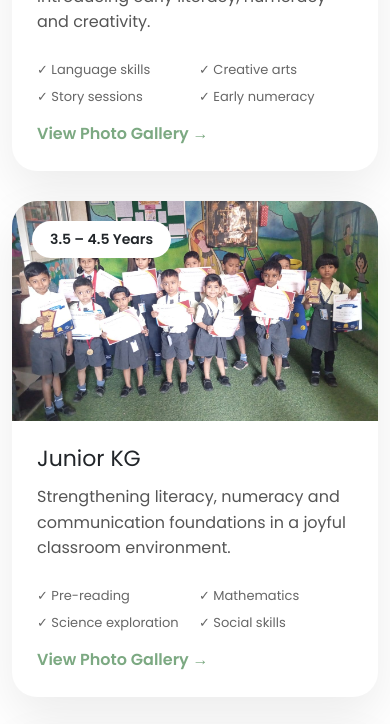
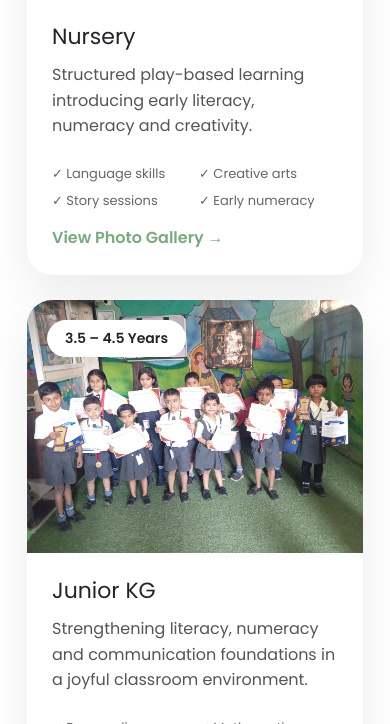
Before and after one commit to maheen2305/my-kids-zone-website, a Flask app: page /programs in a window 390 px wide. Shown: the part 1469-2193 px from the top of the page. Run offline with Flask 3, Linux system fonts and the light colour scheme.

Commit message:
Final mobile responsiveness fixes, DOB label update, layout improvements

```diff
--- a/static/global.css
+++ b/static/global.css
@@ -349,3 +349,15 @@ tr:nth-child(even) {
 .footer-admin a:hover {
     color: #4ECDC4;
 }
+
+/* ---------- GLOBAL MOBILE FIX ---------- */
+
+html, body {
+    max-width: 100%;
+    overflow-x: hidden;
+}
+
+img {
+    max-width: 100%;
+    height: auto;
+}
--- a/static/programs.css
+++ b/static/programs.css
@@ -218,3 +218,26 @@
     font-weight:600;
     color:#7ca982;
 }
+
+/* ===== MOBILE FIX ===== */
+@media (max-width: 768px) {
+
+    .program-grid {
+        display: grid;
+        grid-template-columns: 1fr !important;
+        gap: 25px;
+        padding: 0 15px;
+    }
+
+    .program-card {
+        width: 100%;
+        margin: 0 auto;
+    }
+
+    .program-card img {
+        width: 100%;
+        height: auto;
+        object-fit: cover;
+    }
+
+}
--- a/templates/enquiry.html
+++ b/templates/enquiry.html
@@ -20,7 +20,10 @@
         <!-- Student Details -->
         <input type="text" name="studentName" placeholder="Student Name" required>
 
-        <input type="date" name="dob" id="dob" required>
+        <div class="form-group">
+            <label for="dob">Date of Birth</label>
+            <input type="date" name="dob" id="dob" required>
+        </div>
 
         <input type="number" name="age" id="age" placeholder="Age (in years)" step="0.1" min="1" max="6" readonly required>
 
--- a/templates/programs.html
+++ b/templates/programs.html
@@ -27,7 +27,7 @@
     <!-- Playgroup -->
     <div class="program-card">
         <div class="program-image">
-            <img src="{{ url_for('static', filename='images/playgroup.png') }}">
+            <img src="{{ url_for('static', filename='images/Playgroup.png') }}">
             <div class="age-badge">1.8 – 2.5 Years</div>
         </div>
 
```
Also changed, not shown: static/enquiry.css (+13 -0 lines).
